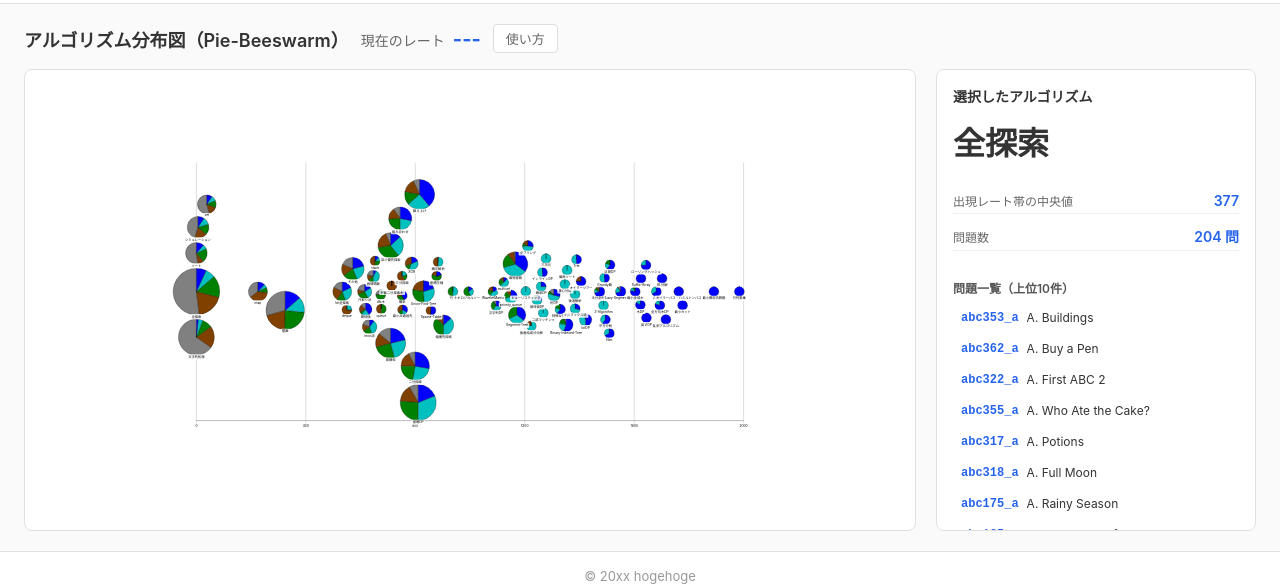
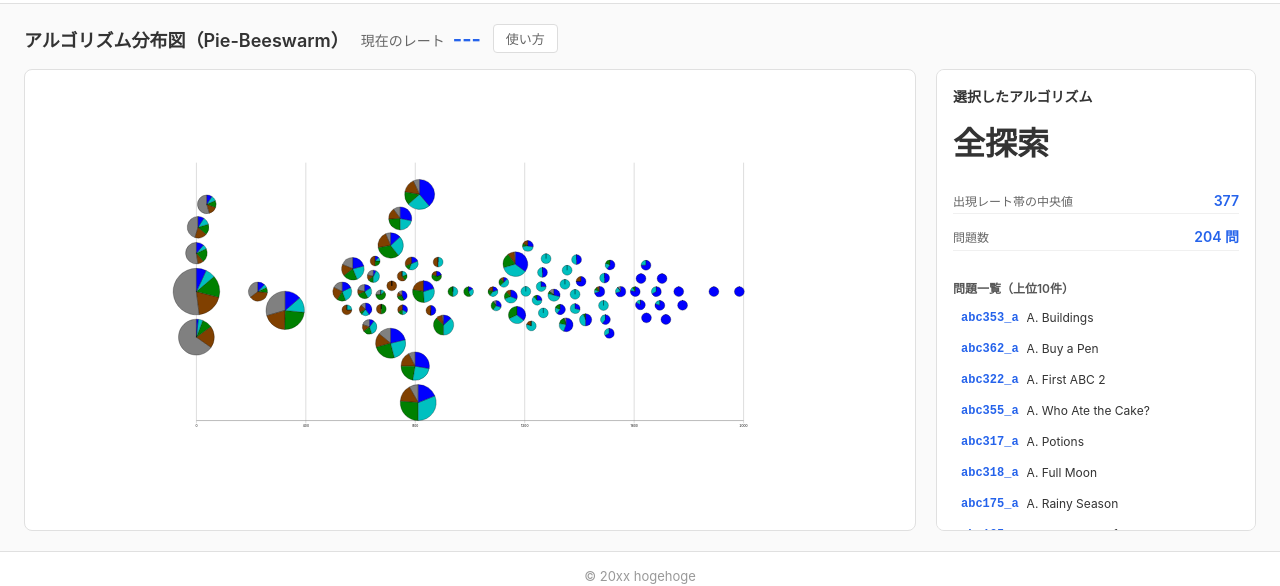
Before and after one commit to vdslab/theme2026-kaziru, a React (Vite) app: page / in a window 1280 px wide. Shown: the part 200-786 px from the top of the page. Built offline with nearby package versions, Linux system fonts and the light colour scheme.

Commit message:
feat: ラベルの表示切り替え機能を追加

```diff
--- a/package.json
+++ b/package.json
@@ -22,7 +22,8 @@
   "homepage": "https://github.com/vdslab/theme2026-kaziru#readme",
   "dependencies": {
     "d3": "^7.9.0",
-    "papaparse": "^5.5.3",
+    "d3-shape": "^3.2.0",
+    "papaparse": "^5.5.4",
     "react": "^19.2.6",
     "react-dom": "^19.2.6"
   },
--- a/src/components/Main.jsx
+++ b/src/components/Main.jsx
@@ -89,6 +89,7 @@ export default function Main({ summary, allRows, rate, rateLoading, rateError })
               data={summary}
               showCurrentRate={showCurrentRate}
               showRecommended={showRecommended}
+              showLabels={showLabels}
             />
           </div>
 
--- a/src/components/PieBeeswarm/PieBeeswarm.jsx
+++ b/src/components/PieBeeswarm/PieBeeswarm.jsx
@@ -3,7 +3,7 @@ import AxisBottom from "./AxisBottom";
 import PieNode from "./PieNode";
 import NodeLabel from "./NodeLabel";
 
-export default function PieBeeswarm({ data = [] }) {
+export default function PieBeeswarm({ data = [], showLabels = false }) {
   const containerRef = useRef(null);
   const [containerSize, setContainerSize] = useState({ width: 0, height: 0 });
 
@@ -81,7 +81,8 @@ export default function PieBeeswarm({ data = [] }) {
           />
         ))}
 
-        {data.map((item) => (
+        {showLabels &&
+          data.map((item) => (
             <NodeLabel
               key={item.algo}
               x={item.x}
```
Also changed, not shown: 1 other file (tests, documents, lock files or other folders). Lines whose indentation alone changed are shown as unchanged.
